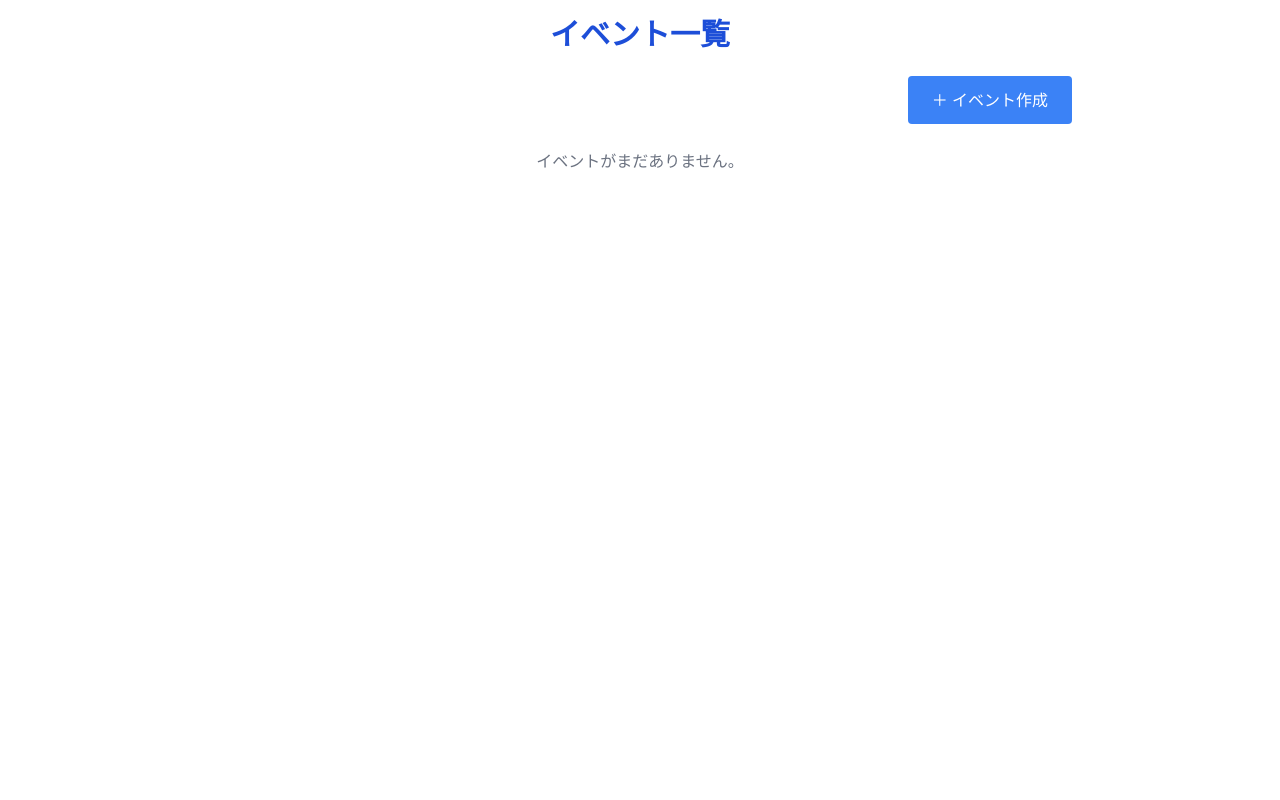
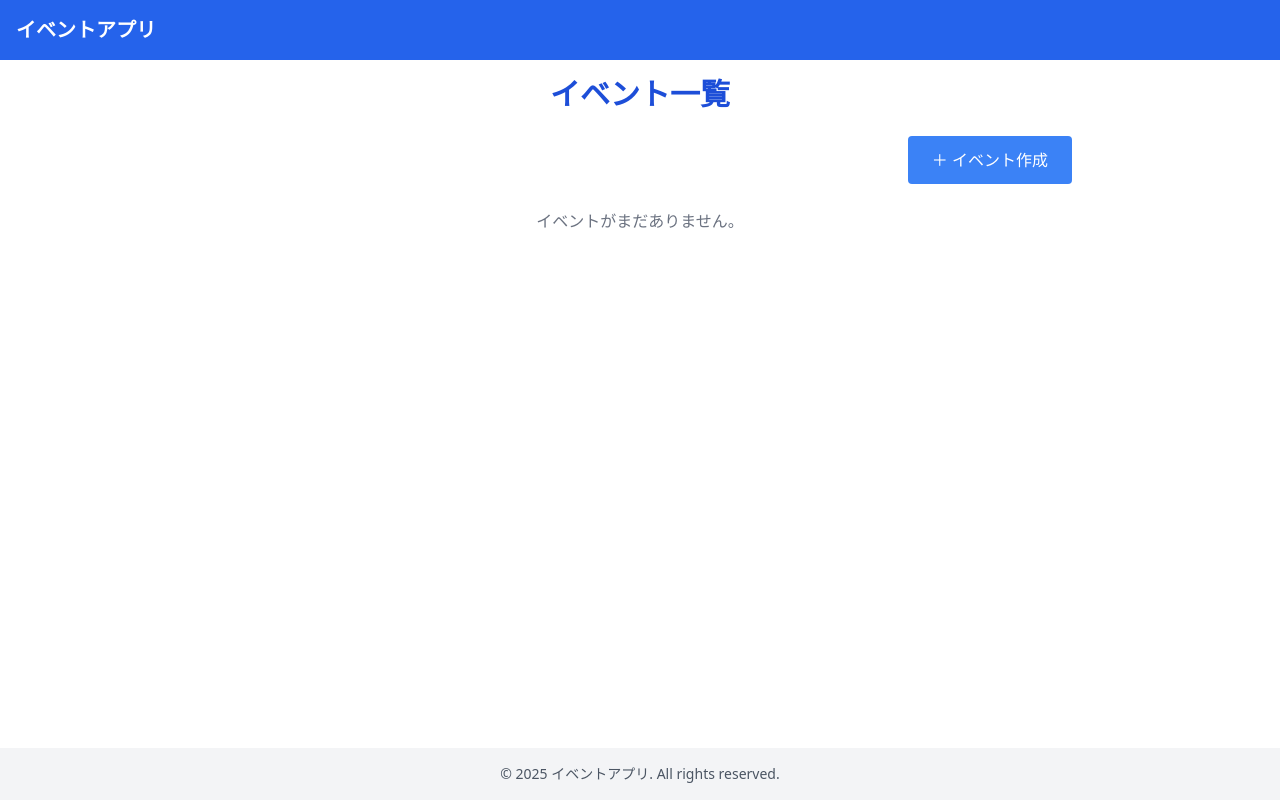
Before and after one commit to imamachan/funrepeat_problem, a React (Vite) app: page / in a window 1280 px wide. Built offline with nearby package versions, Linux system fonts and the light colour scheme.

Commit message:
ヘッダーとフッターを設置

```diff
--- a/src/App.jsx
+++ b/src/App.jsx
@@ -4,14 +4,17 @@ import { Routes, Route } from "react-router-dom";
 import EventList from "./pages/EventList";
 import EventDetail from "./pages/EventDetail";
 import EventCreate from "./pages/EventCreate";
+import Layout from "./components/Layout";
 
 function App() {
   return (
-    <Routes>
-      <Route path="/" element={<EventList />} />
-      <Route path="/events/:id" element={<EventDetail />} />
-      <Route path="/events/create" element={<EventCreate />} />
-    </Routes>
+    <Layout>
+      <Routes>
+        <Route path="/" element={<EventList />} />
+        <Route path="/events/:id" element={<EventDetail />} />
+        <Route path="/events/create" element={<EventCreate />} />
+      </Routes>
+    </Layout>
   );
 }
 
--- /dev/null
+++ b/src/components/Footer.jsx
@@ -0,0 +1,10 @@
+// src/components/Footer.jsx
+import React from "react";
+
+const Footer = () => (
+  <footer className="bg-gray-100 text-center text-sm text-gray-600 p-4 mt-8">
+    © 2025 イベントアプリ. All rights reserved.
+  </footer>
+);
+
+export default Footer;
--- /dev/null
+++ b/src/components/Header.jsx
@@ -0,0 +1,13 @@
+// src/components/Header.jsx
+import React from "react";
+import { Link } from "react-router-dom";
+
+const Header = () => (
+  <header className="bg-blue-600 text-white p-4">
+    <h1 className="text-xl font-bold">
+      <Link to="/">イベントアプリ</Link>
+    </h1>
+  </header>
+);
+
+export default Header;
--- /dev/null
+++ b/src/components/Layout.jsx
@@ -0,0 +1,16 @@
+// src/components/Layout.jsx
+import React from "react";
+import Header from "./Header";
+import Footer from "./Footer";
+
+const Layout = ({ children }) => {
+  return (
+    <div className="flex flex-col min-h-screen">
+      <Header />
+      <main className="flex-grow">{children}</main>
+      <Footer />
+    </div>
+  );
+};
+
+export default Layout;
```
